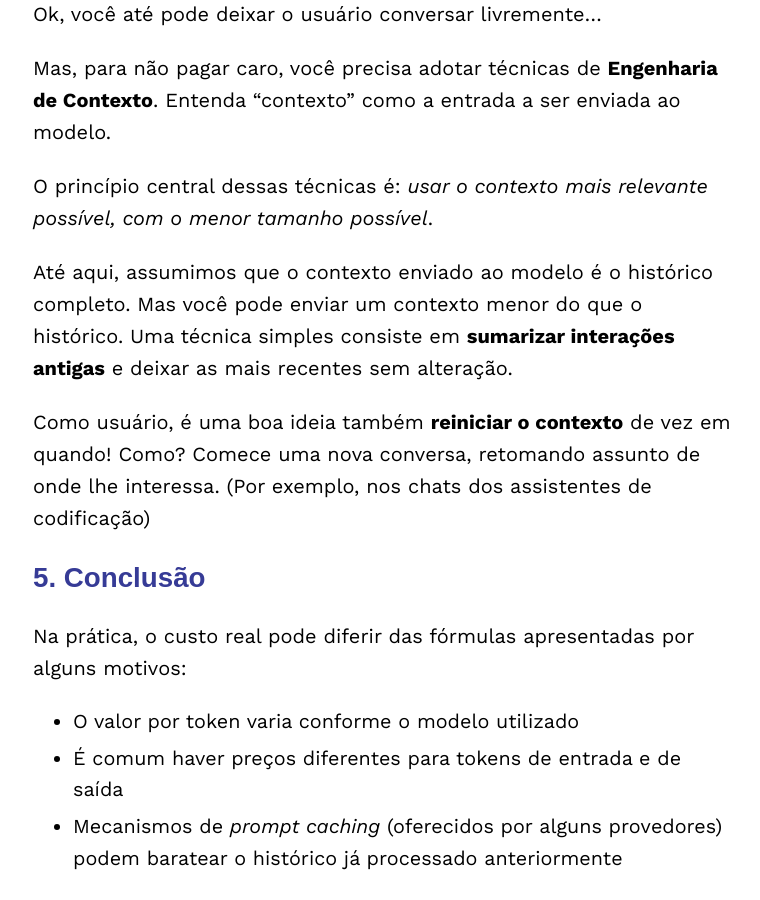
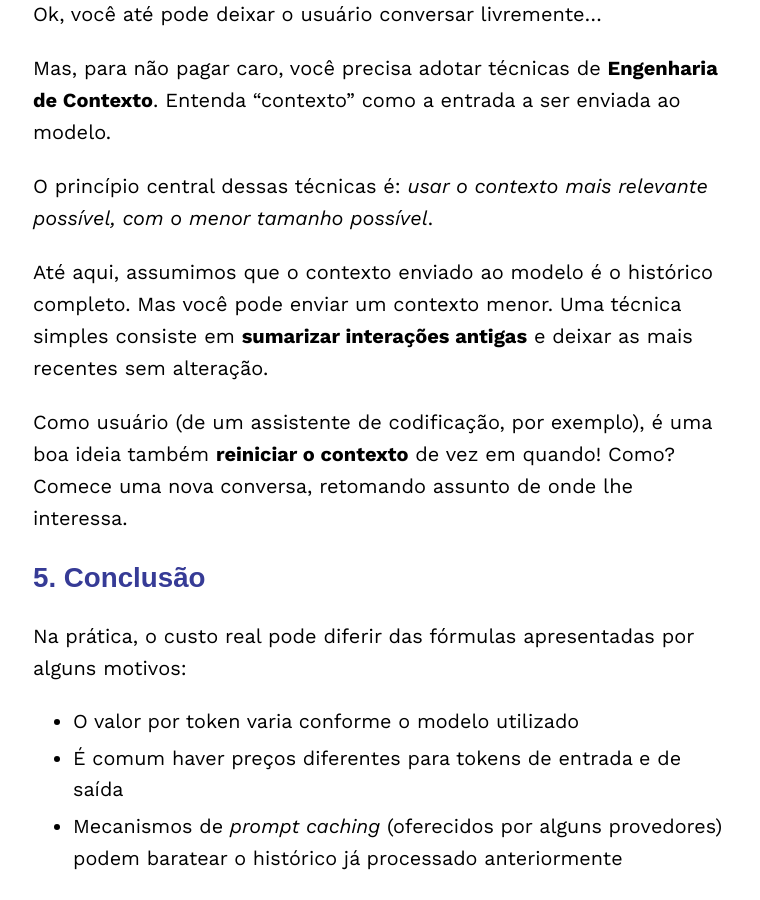
Before and after one commit to iablog/iablog.github.io, a Jekyll site: the page built from _posts/2026-03-16-post.md, in a window 1280 px wide and 900 px high, scrolled down 6160 px. Shown: the whole window, without its empty margins (257-1017 px from the left). Built offline with Jekyll 4.4.1, drawn with Linux system fonts in a browser that asks for light colours.

Commit message:
Nova revisão do autor

```diff
--- a/_posts/2026-03-16-post.md
+++ b/_posts/2026-03-16-post.md
@@ -261,9 +261,10 @@ Mas, para não pagar caro, você precisa adotar técnicas de **Engenharia de Con
 
 O princípio central dessas técnicas é: *usar o contexto mais relevante possível, com o menor tamanho possível*.
 
-Até aqui, assumimos que o contexto enviado ao modelo é o histórico completo. Mas você pode enviar um contexto menor do que o histórico. Uma técnica simples consiste em **sumarizar interações antigas** e deixar as mais recentes sem alteração.
+Até aqui, assumimos que o contexto enviado ao modelo é o histórico completo. Mas você pode enviar um contexto menor. Uma técnica simples consiste em **sumarizar interações antigas** e deixar as mais recentes sem alteração.
 
-Como usuário, é uma boa ideia também **reiniciar o contexto** de vez em quando! Como? Comece uma nova conversa, retomando assunto de onde lhe interessa. (Por exemplo, nos chats dos assistentes de codificação)
+Como usuário (de um assistente de codificação, por exemplo), é uma boa ideia também **reiniciar o contexto** de vez em quando! Como? Comece uma nova conversa, retomando assunto de onde lhe interessa.
+
 
 ## 5. Conclusão
 
```
